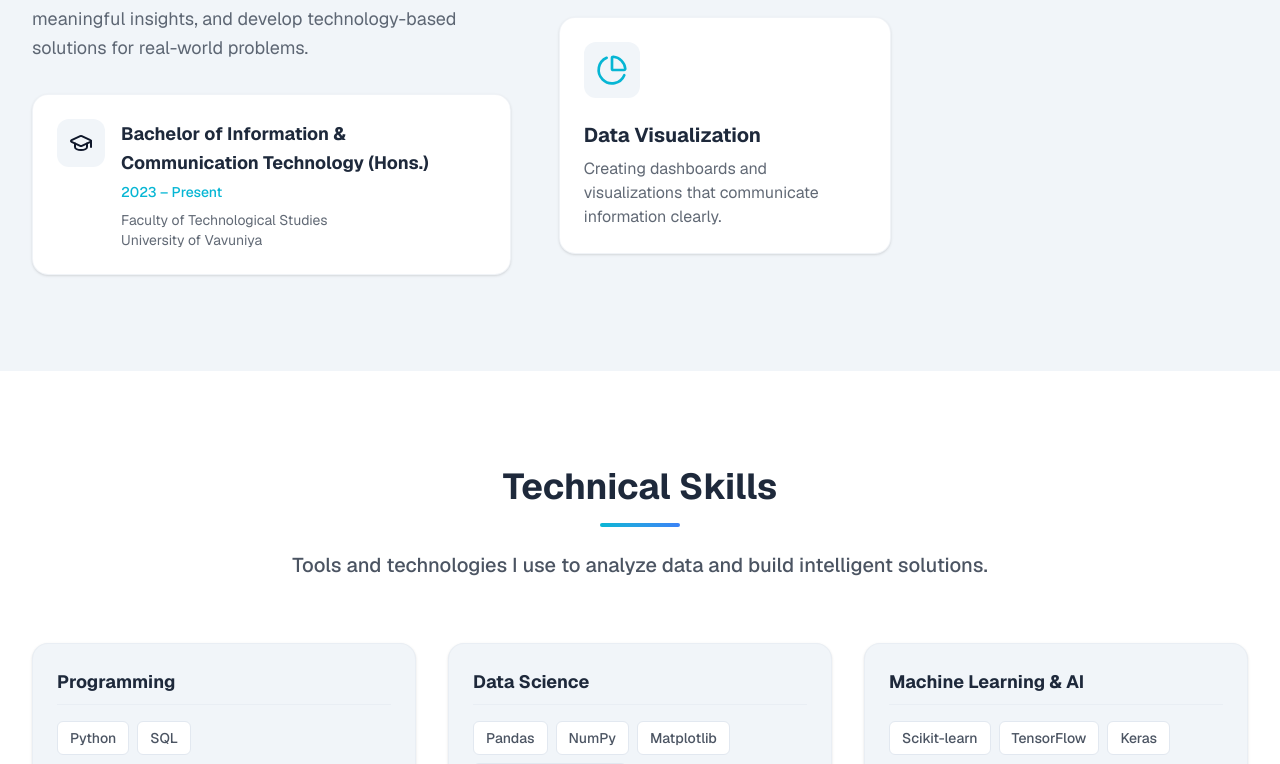
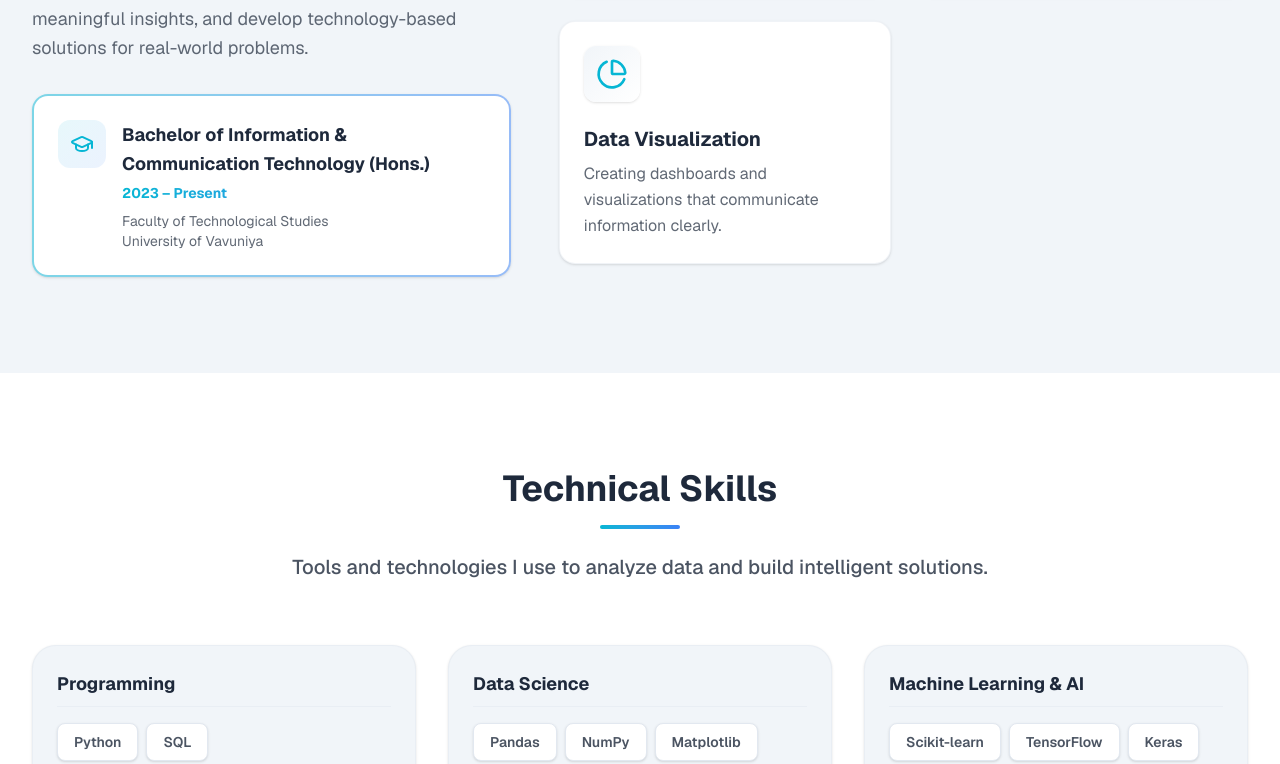
Before and after one commit to vidubha-sankha/my-portfolio, a Next.js app: page / in a window 1280 px wide. Shown: the part 1415-2179 px from the top of the page. Built offline with nearby package versions, Linux system fonts and the light colour scheme.

Commit message:
feat: add About and Skills components to showcase professional profile

```diff
--- a/src/components/About.tsx
+++ b/src/components/About.tsx
@@ -35,7 +35,7 @@ export default function About() {
           >
             <h2 className="text-3xl md:text-4xl font-bold text-foreground mb-4">About Me</h2>
             <div className="w-20 h-1 bg-gradient-to-r from-accent to-secondary mx-auto rounded-full mb-6" />
-            <p className="text-xl text-foreground/80 font-medium">
+            <p className="text-xl font-bold text-transparent bg-clip-text bg-gradient-to-r from-accent to-secondary">
               Data. Technology. Problem Solving.
             </p>
           </motion.div>
@@ -62,15 +62,17 @@ export default function About() {
             </p>
 
             {/* Education Card */}
-            <div className="mt-8 p-6 bg-background rounded-2xl border border-border/50 shadow-sm flex items-start space-x-4">
-              <div className="p-3 bg-surface rounded-xl text-primary">
+            <div className="mt-8 p-[2px] bg-gradient-to-r from-accent/50 to-secondary/50 rounded-2xl shadow-sm hover:shadow-lg hover:shadow-accent/20 transition-all duration-300">
+              <div className="p-6 bg-background rounded-[14px] flex items-start space-x-4 h-full">
+                <div className="p-3 bg-gradient-to-br from-accent/10 to-secondary/10 rounded-xl text-accent">
                   <GraduationCap className="w-6 h-6" />
                 </div>
                 <div>
                   <h4 className="font-bold text-foreground">Bachelor of Information & Communication Technology (Hons.)</h4>
-                <p className="text-accent text-sm font-medium mt-1">2023 – Present</p>
+                  <p className="text-transparent bg-clip-text bg-gradient-to-r from-accent to-secondary text-sm font-bold mt-1">2023 – Present</p>
                   <p className="text-foreground/70 text-sm mt-2">Faculty of Technological Studies</p>
                   <p className="text-foreground/70 text-sm">University of Vavuniya</p>
+                </div>
               </div>
             </div>
           </motion.div>
@@ -84,13 +86,16 @@ export default function About() {
                 whileInView={{ opacity: 1, y: 0 }}
                 viewport={{ once: true }}
                 transition={{ duration: 0.5, delay: index * 0.1 }}
-                className="bg-background p-6 rounded-2xl border border-border/50 shadow-sm hover:shadow-md transition-shadow group"
+                className="relative bg-background p-6 rounded-2xl border border-border/50 shadow-sm hover:shadow-xl hover:border-accent/50 transition-all duration-300 group overflow-hidden"
               >
-                <div className="mb-4 p-3 bg-surface rounded-xl inline-block group-hover:scale-110 transition-transform">
+                <div className="absolute top-0 right-0 w-32 h-32 bg-gradient-to-br from-accent/10 to-secondary/10 rounded-full blur-2xl -z-10 group-hover:from-accent/20 group-hover:to-secondary/20 transition-colors" />
+                <div className="mb-4 p-3 bg-gradient-to-br from-surface to-background rounded-xl inline-block group-hover:scale-110 shadow-sm transition-transform duration-300">
                   {item.icon}
                 </div>
-                <h3 className="text-xl font-bold text-foreground mb-2">{item.title}</h3>
-                <p className="text-foreground/70">{item.description}</p>
+                <h3 className="text-xl font-bold text-foreground mb-2 group-hover:text-transparent group-hover:bg-clip-text group-hover:bg-gradient-to-r group-hover:from-accent group-hover:to-secondary transition-all">
+                  {item.title}
+                </h3>
+                <p className="text-foreground/70 leading-relaxed">{item.description}</p>
               </motion.div>
             ))}
           </div>
--- a/src/components/Skills.tsx
+++ b/src/components/Skills.tsx
@@ -57,8 +57,11 @@ export default function Skills() {
               whileInView={{ opacity: 1, y: 0 }}
               viewport={{ once: true }}
               transition={{ duration: 0.5, delay: index * 0.1 }}
-              className="bg-surface border border-border/50 rounded-2xl p-6 shadow-sm hover:shadow-md transition-shadow"
+              className="relative group bg-surface border border-border/50 rounded-3xl p-6 shadow-sm hover:shadow-xl transition-all duration-300 overflow-hidden"
             >
+              {/* Animated gradient background on hover */}
+              <div className="absolute inset-0 bg-gradient-to-br from-accent/5 to-secondary/5 opacity-0 group-hover:opacity-100 transition-opacity duration-500" />
+              <div className="absolute top-0 right-0 w-24 h-24 bg-gradient-to-br from-accent/10 to-secondary/10 rounded-full blur-xl -z-10 group-hover:bg-accent/20 transition-colors" />
               <h3 className="text-lg font-bold text-foreground mb-4 border-b border-border/50 pb-2">
                 {group.category}
               </h3>
@@ -66,9 +69,10 @@ export default function Skills() {
                 {group.skills.map((skill) => (
                   <span
                     key={skill}
-                    className="px-3 py-1.5 bg-background border border-border rounded-md text-sm font-medium text-foreground/80 hover:border-accent hover:text-accent transition-colors"
+                    className="relative z-10 px-4 py-2 bg-background border border-border rounded-lg text-sm font-semibold text-foreground/80 hover:border-transparent hover:text-white transition-all shadow-sm hover:shadow-md overflow-hidden group/skill"
                   >
-                    {skill}
+                    <span className="relative z-10">{skill}</span>
+                    <div className="absolute inset-0 bg-gradient-to-r from-accent to-secondary opacity-0 group-hover/skill:opacity-100 transition-opacity -z-10" />
                   </span>
                 ))}
               </div>
```
Lines whose indentation alone changed are shown as unchanged.
